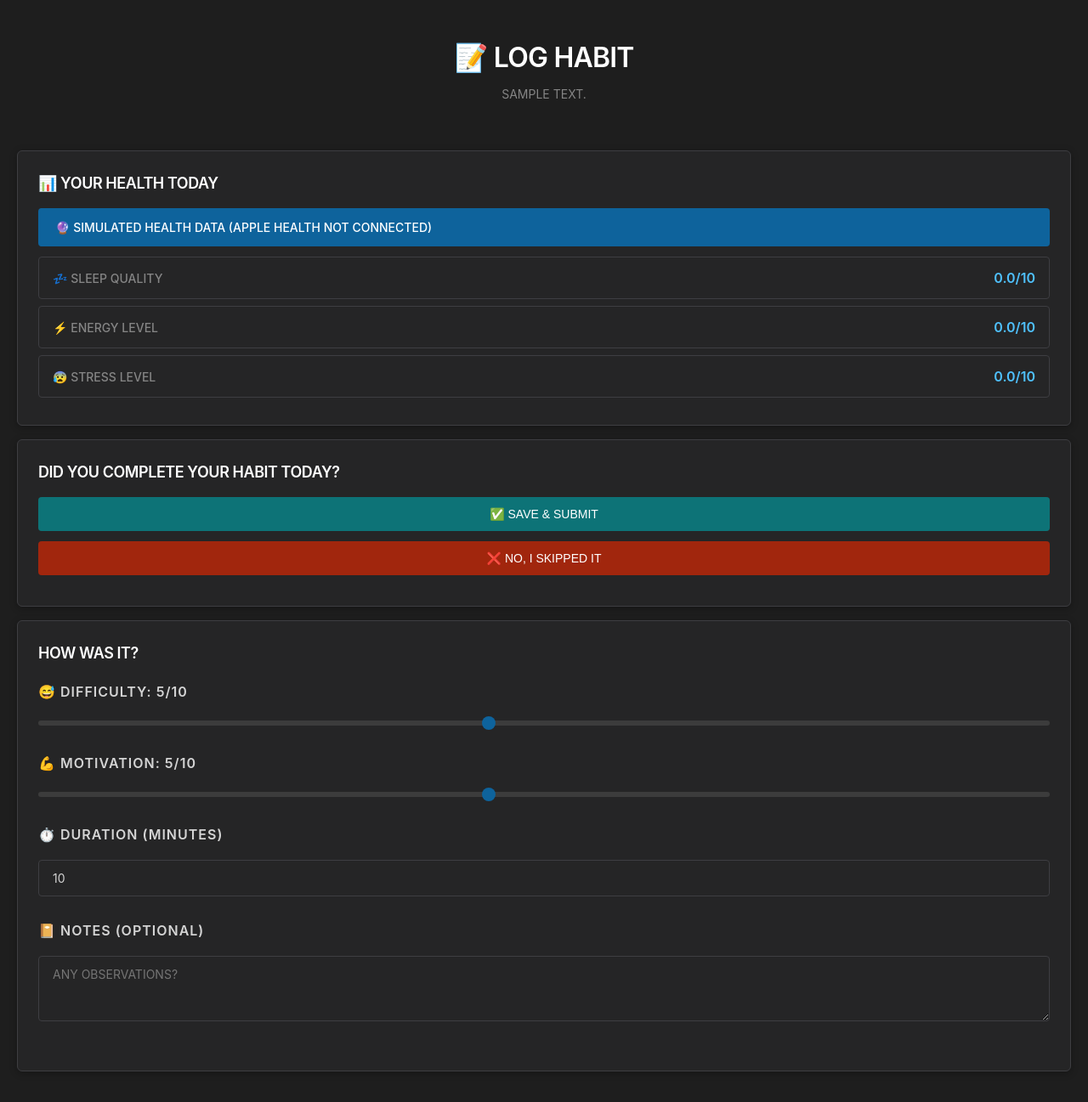
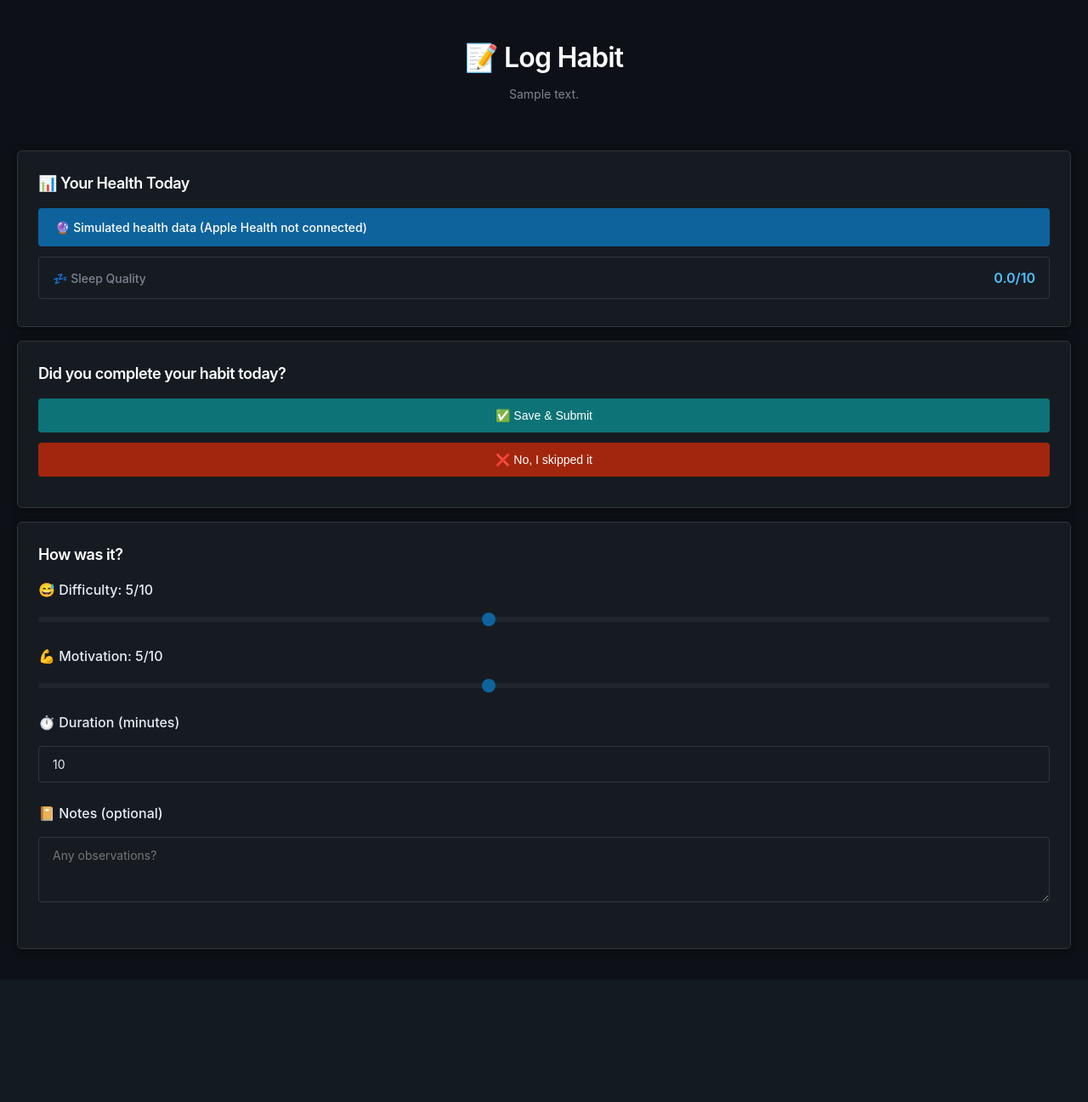
Before and after one commit to razaool/habits, a Flask app: template templates/log_habit.html in a window 1280 px wide, after a click on "✅ Yes, I did it!". Shown: the whole page at 85% size. After the commit the page ends 1125 px from the top, so only its background shows below. Run offline with Flask 3, Linux system fonts and the light colour scheme; the template is opened without the code that fills it: most values are stand-ins (such as "Sample title", 1, 10 or a date in 2020).

Commit message:
small UI updates

```diff
--- a/templates/base.html
+++ b/templates/base.html
@@ -17,8 +17,8 @@
 
         body {
             font-family: -apple-system, BlinkMacSystemFont, 'Segoe UI', Roboto, sans-serif;
-            background: #1e1e1e;
-            color: #d4d4d4;
+            background: #0d1117;
+            color: #e6edf3;
             min-height: 100vh;
             line-height: 1.5;
             overflow-x: hidden;
@@ -46,18 +46,18 @@
         }
 
         .header p {
-            color: #858585;
+            color: #7d8590;
             font-size: 0.875rem;
             font-weight: 400;
         }
 
         .card {
-            background: #252526;
-            border: 1px solid #3e3e42;
+            background: #161b22;
+            border: 1px solid #30363d;
             border-radius: 6px;
             padding: 24px;
             margin-bottom: 16px;
-            box-shadow: 0 2px 8px rgba(0, 0, 0, 0.3);
+            box-shadow: 0 2px 8px rgba(0, 0, 0, 0.5);
         }
 
         .card h3 {
@@ -198,15 +198,15 @@
             justify-content: space-between;
             align-items: center;
             padding: 12px 16px;
-            background: #252526;
-            border: 1px solid #3e3e42;
+            background: #161b22;
+            border: 1px solid #30363d;
             border-radius: 4px;
             margin-bottom: 8px;
         }
 
         .health-label {
             font-weight: 500;
-            color: #858585;
+            color: #7d8590;
             font-size: 0.875rem;
         }
 
@@ -222,7 +222,7 @@
             border-radius: 3px;
             outline: none;
             -webkit-appearance: none;
-            background: #3c3c3c;
+            background: #21262d;
             margin: 12px 0;
         }
 
@@ -238,9 +238,9 @@
         textarea, input[type="number"] {
             width: 100%;
             padding: 12px 16px;
-            border: 1px solid #3e3e42;
-            background: #252526;
-            color: #d4d4d4;
+            border: 1px solid #30363d;
+            background: #161b22;
+            color: #e6edf3;
             border-radius: 4px;
             font-size: 0.875rem;
             font-family: inherit;
--- a/templates/log_habit.html
+++ b/templates/log_habit.html
@@ -1,88 +1,78 @@
 {% extends "base.html" %}
 
-{% block title %}LOG HABIT - AI HABIT COACH{% endblock %}
+{% block title %}Log Habit - AI Habit Coach{% endblock %}
 
 {% block content %}
 <div class="header">
-    <h1>📝 LOG HABIT</h1>
-    <p>{{ profile.habit_description|upper }}</p>
+    <h1>📝 Log Habit</h1>
+    <p>{{ profile.habit_description }}</p>
 </div>
 
 <div class="card">
-    <h3>📊 YOUR HEALTH TODAY</h3>
+    <h3>📊 Your Health Today</h3>
 
     {% if health.data_source == 'apple_health' %}
     <div class="alert alert-info">
-        ✅ DATA FROM APPLE HEALTH
+        ✅ Data from Apple Health
     </div>
     {% else %}
     <div class="alert alert-info">
-        🔮 SIMULATED HEALTH DATA (APPLE HEALTH NOT CONNECTED)
+        🔮 Simulated health data (Apple Health not connected)
     </div>
     {% endif %}
 
     <div class="health-indicator">
-        <span class="health-label">💤 SLEEP QUALITY</span>
+        <span class="health-label">💤 Sleep Quality</span>
         <span class="health-value">{{ "%.1f"|format(health.sleep_quality) }}/10</span>
-    </div>
-
-    <div class="health-indicator">
-        <span class="health-label">⚡ ENERGY LEVEL</span>
-        <span class="health-value">{{ "%.1f"|format(health.energy_level) }}/10</span>
-    </div>
-
-    <div class="health-indicator">
-        <span class="health-label">😰 STRESS LEVEL</span>
-        <span class="health-value">{{ "%.1f"|format(health.stress_level) }}/10</span>
     </div>
 </div>
 
 <form method="POST" action="/log">
     <div class="card">
-        <h3>DID YOU COMPLETE YOUR HABIT TODAY?</h3>
+        <h3>Did you complete your habit today?</h3>
 
         <button type="submit" name="completed" value="true" class="btn btn-success"
                 onclick="document.getElementById('details').style.display='block';">
-            ✅ YES, I DID IT!
+            ✅ Yes, I did it!
         </button>
 
         <button type="submit" name="completed" value="false" class="btn btn-danger"
-                onclick="return confirm('MARK AS SKIPPED?');">
-            ❌ NO, I SKIPPED IT
+                onclick="return confirm('Mark as skipped?');">
+            ❌ No, I skipped it
         </button>
     </div>
 
     <div class="card" id="details" style="display: none;">
-        <h3>HOW WAS IT?</h3>
+        <h3>How was it?</h3>
 
-        <div style="margin: 20px 0;">
-            <label style="display: block; margin-bottom: 10px; font-weight: 600; text-transform: uppercase; letter-spacing: 1px;">
-                😅 DIFFICULTY: <span id="difficulty-value">5</span>/10
+        <div style="margin: 16px 0;">
+            <label style="display: block; margin-bottom: 8px; font-weight: 500;">
+                😅 Difficulty: <span id="difficulty-value">5</span>/10
             </label>
             <input type="range" name="difficulty" min="1" max="10" value="5"
                    oninput="document.getElementById('difficulty-value').textContent = this.value">
         </div>
 
-        <div style="margin: 20px 0;">
-            <label style="display: block; margin-bottom: 10px; font-weight: 600; text-transform: uppercase; letter-spacing: 1px;">
-                💪 MOTIVATION: <span id="motivation-value">5</span>/10
+        <div style="margin: 16px 0;">
+            <label style="display: block; margin-bottom: 8px; font-weight: 500;">
+                💪 Motivation: <span id="motivation-value">5</span>/10
             </label>
             <input type="range" name="motivation" min="1" max="10" value="5"
                    oninput="document.getElementById('motivation-value').textContent = this.value">
         </div>
 
-        <div style="margin: 20px 0;">
-            <label style="display: block; margin-bottom: 10px; font-weight: 600; text-transform: uppercase; letter-spacing: 1px;">
-                ⏱️ DURATION (MINUTES)
+        <div style="margin: 16px 0;">
+            <label style="display: block; margin-bottom: 8px; font-weight: 500;">
+                ⏱️ Duration (minutes)
             </label>
             <input type="number" name="duration" value="{{ profile.habit_target_duration }}" min="0">
         </div>
 
-        <div style="margin: 20px 0;">
-            <label style="display: block; margin-bottom: 10px; font-weight: 600; text-transform: uppercase; letter-spacing: 1px;">
-                📔 NOTES (OPTIONAL)
+        <div style="margin: 16px 0;">
+            <label style="display: block; margin-bottom: 8px; font-weight: 500;">
+                📔 Notes (optional)
             </label>
-            <textarea name="notes" rows="3" placeholder="ANY OBSERVATIONS?"></textarea>
+            <textarea name="notes" rows="3" placeholder="Any observations?"></textarea>
         </div>
     </div>
 </form>
@@ -92,7 +82,7 @@
 document.querySelector('.btn-success').addEventListener('click', function(e) {
     e.preventDefault();
     document.getElementById('details').style.display = 'block';
-    this.textContent = '✅ SAVE & SUBMIT';
+    this.textContent = '✅ Save & Submit';
     this.onclick = null;
 });
 </script>
```
Also changed, not shown: other parts of templates/base.html (+13 -13 lines), templates/health.html (+11 -11 lines).
